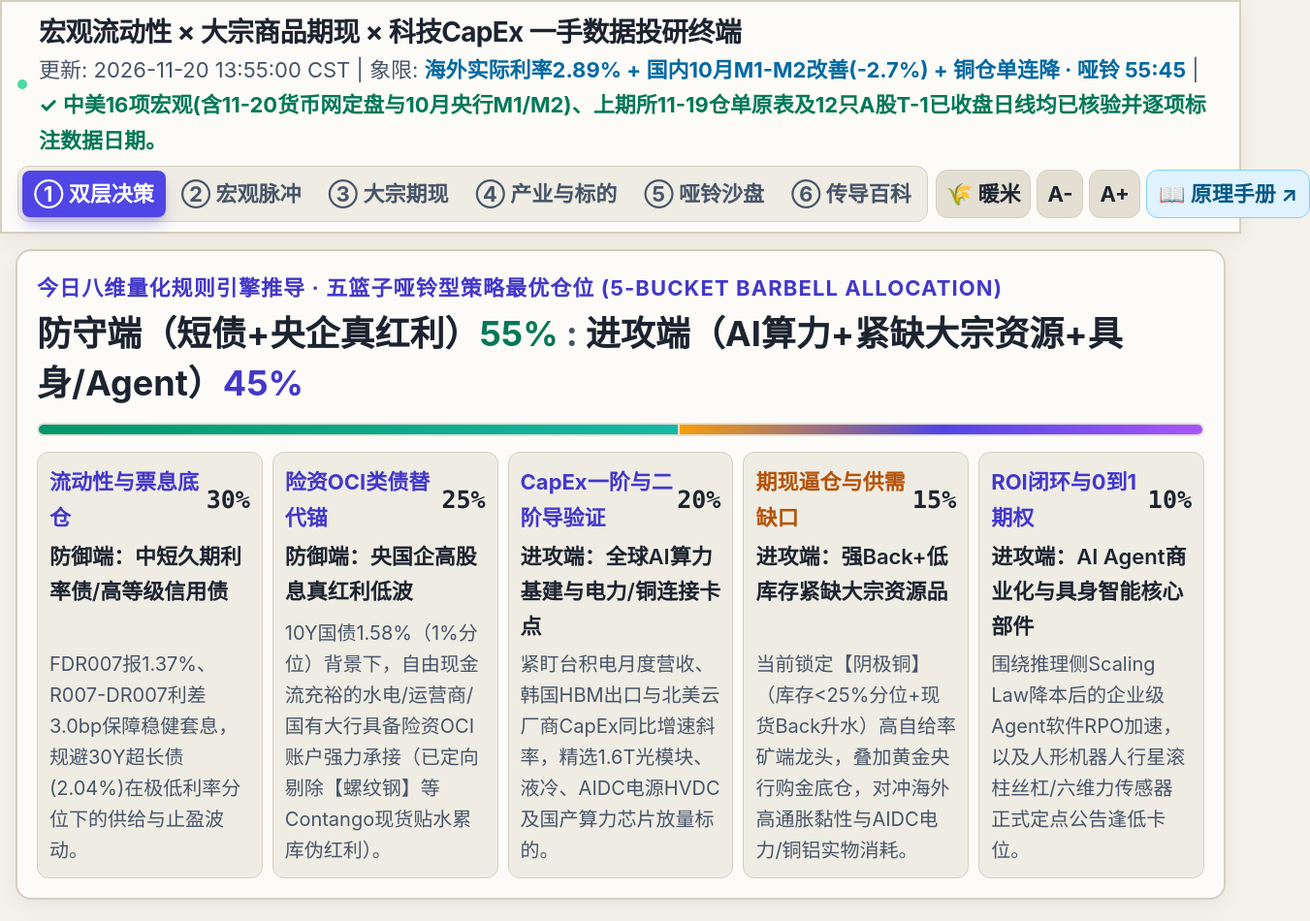
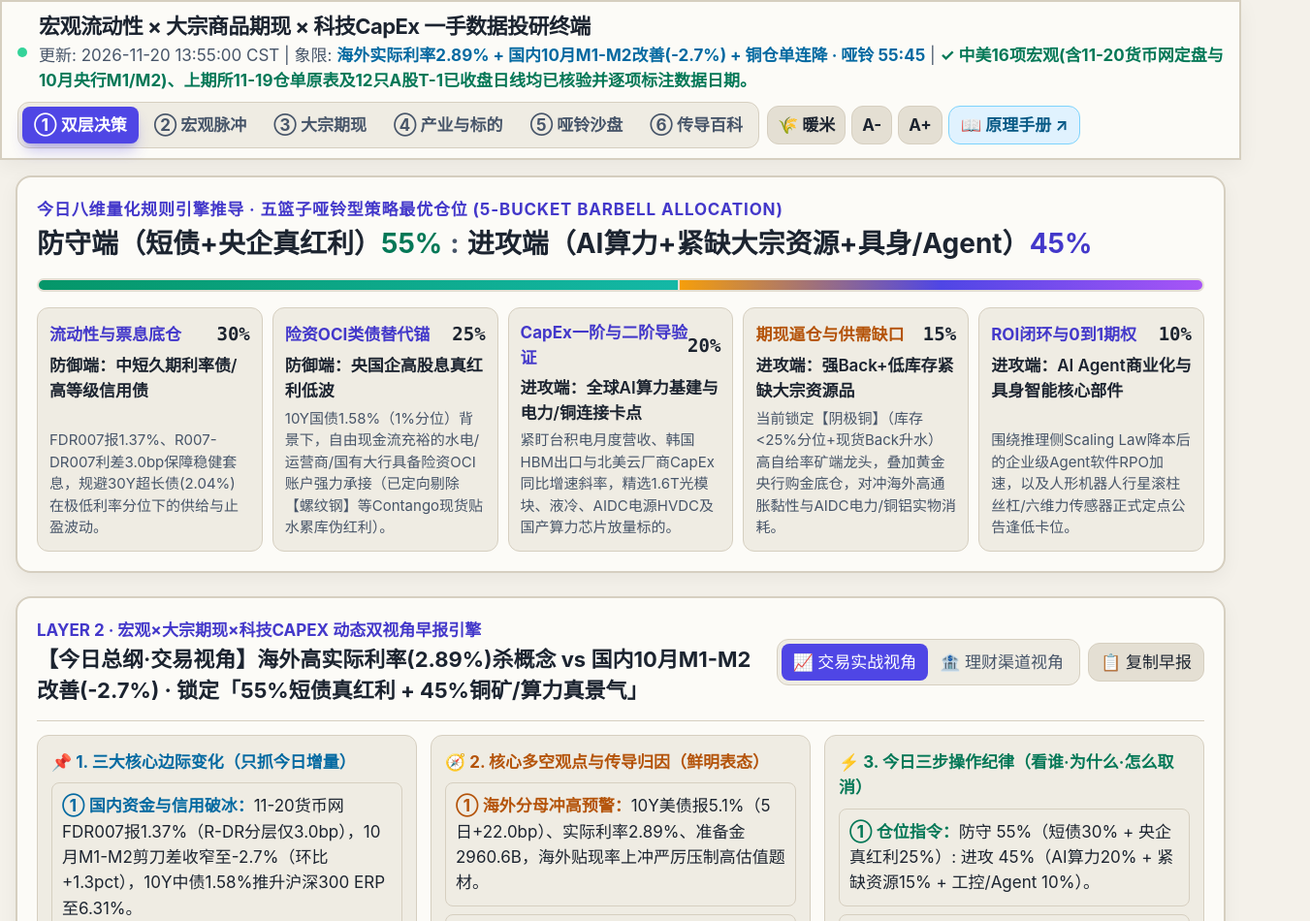
Before and after one commit to nanatone/macro-capex-terminal, a website: page index.html in a window 1280 px wide. Shown: the top 950 px of the page at 97% size, 1351 px wide, since content can reach past the window. Drawn offline with nearby package versions, Linux system fonts and the light colour scheme.

Commit message:
style(pc): reduce desktop default font size by two tiers for optimal screen density

```diff
--- a/index.html
+++ b/index.html
@@ -60,35 +60,35 @@
       max-width: 1660px !important;
     }
 
-    /* 全局字号扩大一倍（2x Enlarged Typography） */
+    /* PC端默认舒适字号（较原2x大字版整体下调两档，兼顾护眼与同屏信息密度） */
     .text-\[10px\],
     .text-\[11px\] {
-      font-size: calc(20px * var(--font-scale)) !important;
-      line-height: 1.6 !important;
+      font-size: calc(15px * var(--font-scale)) !important;
+      line-height: 1.5 !important;
     }
     .text-xs {
+      font-size: calc(17px * var(--font-scale)) !important;
+      line-height: 1.55 !important;
+    }
+    .text-sm {
+      font-size: calc(19px * var(--font-scale)) !important;
+      line-height: 1.55 !important;
+    }
+    .text-base {
       font-size: calc(22px * var(--font-scale)) !important;
-      line-height: 1.65 !important;
-    }
-    .text-sm {
+      line-height: 1.45 !important;
+    }
+    .text-lg {
       font-size: calc(25px * var(--font-scale)) !important;
-      line-height: 1.65 !important;
-    }
-    .text-base {
+      line-height: 1.4 !important;
+    }
+    .text-xl {
       font-size: calc(28px * var(--font-scale)) !important;
-      line-height: 1.5 !important;
-    }
-    .text-lg {
+      line-height: 1.35 !important;
+    }
+    .text-2xl {
       font-size: calc(32px * var(--font-scale)) !important;
-      line-height: 1.45 !important;
-    }
-    .text-xl {
-      font-size: calc(36px * var(--font-scale)) !important;
-      line-height: 1.4 !important;
-    }
-    .text-2xl {
-      font-size: calc(42px * var(--font-scale)) !important;
-      line-height: 1.35 !important;
+      line-height: 1.3 !important;
     }
 
     /* 护眼浅色模式（暖米纸 / 豆沙绿）全局色彩映射 */
```
